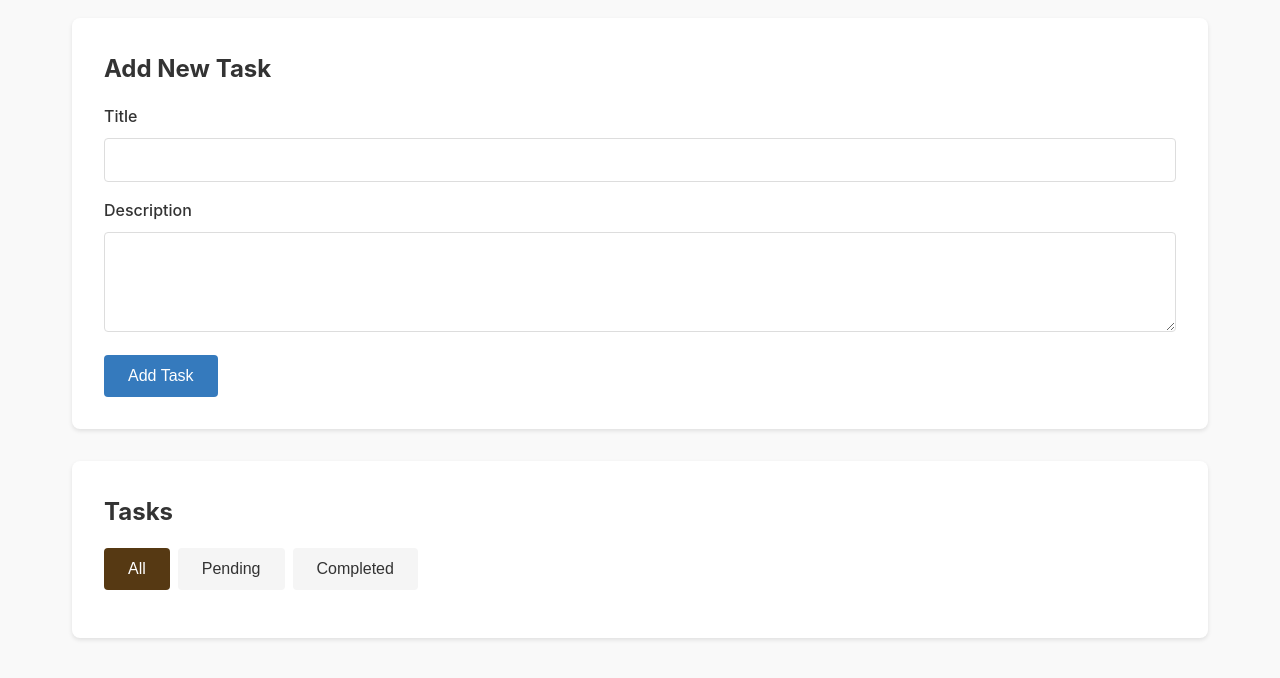
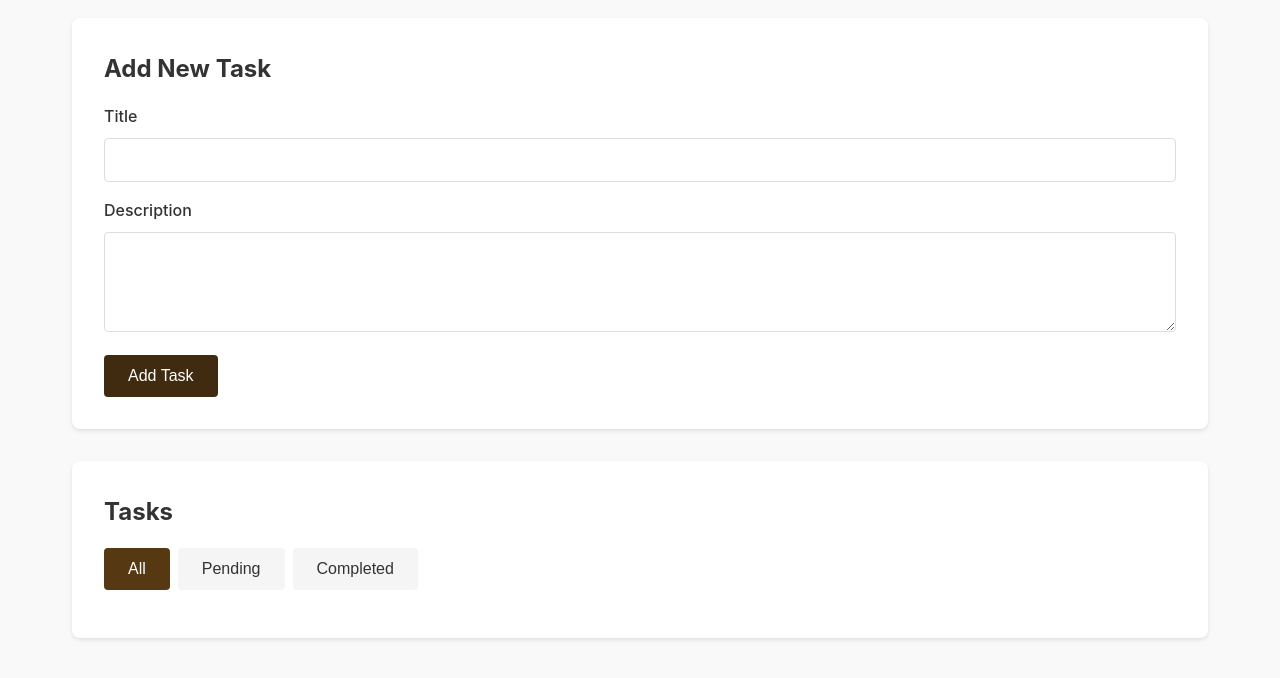
Before and after one commit to SlackerLee/task-management, a plain HTML site: page frontend/index.html in a window 1280 px wide. In both pictures the pointer is over the button "Add Task". Shown: the part 110-788 px from the top of the page. Drawn offline with Linux system fonts and the light colour scheme; no server answers.

Commit message:
add package.json

```diff
--- a/frontend/css/styles.css
+++ b/frontend/css/styles.css
@@ -84,7 +84,7 @@ button {
 }
 
 button:hover {
-    background-color: #357abd;
+    background-color: #402b10;
 }
 
 .task-list {
```
Also changed, not shown: backend/package.json (added, +19 -0 lines), 2 other files.
